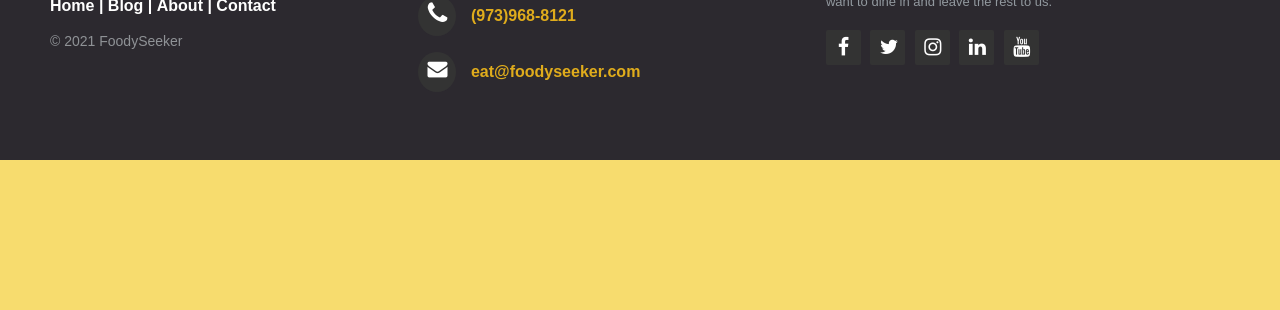
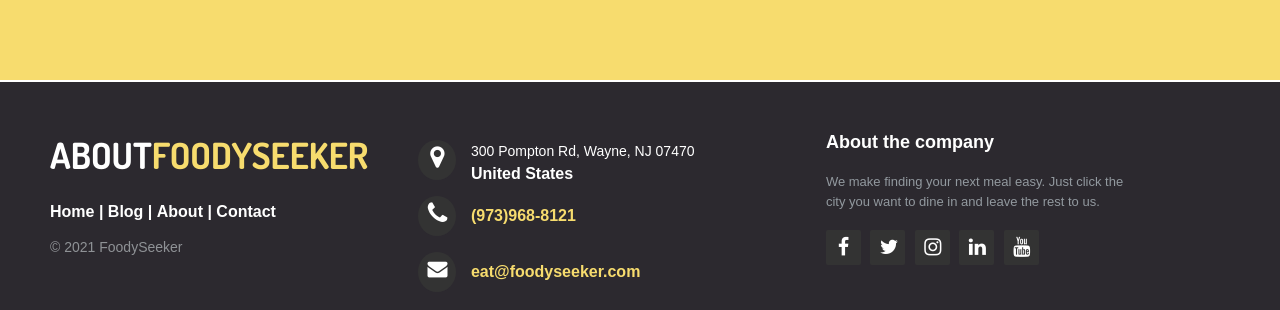
Before and after one commit to rkim74967/group-project, a PHP site: page / in a window 1280 px wide. Shown: the part 972-1282 px from the top of the page. Before the commit the page ends 1132 px from the top, so only its background shows below. Run offline with PHP 8.4, Linux system fonts and the light colour scheme; data that the repository does not hold is empty; some libraries are stand-ins or nearby versions.

Commit message:
Changes to aside box, map, footer, font, scroll bar, footer font color

```diff
--- a/data.php
+++ b/data.php
@@ -1,7 +1,7 @@
 <?php
 $servername = "Localhost";
 $username = "root";
-$password = "rlafbd12";
+$password = "";
 
 // Create connection
 $conn = new mysqli($servername, $username, $password,'nj_cities');
--- a/index.php
+++ b/index.php
@@ -7,7 +7,8 @@
     <title>FoodySeeker - Restaurant Search Engine</title>
     <link rel="stylesheet" href="style.css">
     <link rel="stylesheet" href="https://stackpath.bootstrapcdn.com/bootstrap/4.3.1/css/bootstrap.min.css" integrity="sha384-ggOyR0iXCbMQv3Xipma34MD+dH/1fQ784/j6cY/iJTQUOhcWr7x9JvoRxT2MZw1T" crossorigin="anonymous">
-    <link href="http://fonts.googleapis.com/css?family=Cookie" rel="stylesheet" type="text/css">
+    <link rel="preconnect" href="https://fonts.gstatic.com">
+    <link href="https://fonts.googleapis.com/css2?family=Dosis:wght@700;800&display=swap" rel="stylesheet">
     <link rel="stylesheet" href="https://cdnjs.cloudflare.com/ajax/libs/font-awesome/4.7.0/css/font-awesome.min.css">
 </head>
 <body>
@@ -86,7 +87,7 @@
         <footer class="footer-distributed">
 
 			<div class="footer-left">
-				<h3>About<span>FoodySeeker</span></h3>
+				<h3>ABOUT<span>FOODYSEEKER</span></h3>
 
 				<p class="footer-links">
 					<a href="#">Home</a>
@@ -120,7 +121,7 @@
 			<div class="footer-right">
 				<p class="footer-company-about">
 					<span>About the company</span>
-					We make finding your next meal easy. Just click the city you want to dine in and leave the rest to us. </p>
+					We make finding your next meal easy. Just click the <br>city you want to dine in and leave the rest to us. </p>
 				<div class="footer-icons">
 					<a href="https://www.facebook.com/"><i class="fa fa-facebook"></i></a>
 					<a href="https://www.twitter.com/"><i class="fa fa-twitter"></i></a>
--- a/style.css
+++ b/style.css
@@ -1,4 +1,4 @@
-@import url('http://fonts.googleapis.com/css?family=Open+Sans:400,700');
+@import url('https://fonts.googleapis.com/css2?family=Dosis:wght@700;800&display=swap');
 
 html, body{
     height:100%;
@@ -15,18 +15,15 @@ header{
     border: 2px solid white;
     height:100%;
     width:65%;
-    max-height:488.75px;
-    max-width:853.34px;
     margin-left: auto;
-	margin-right: auto;
+    margin-right: auto;
 }
 .container-fluid{
 	display: inline-flex;
 	justify-content: flex-start;
-	flex-wrap: wrap;
 	margin-top: 2em;
-	margin-bottom: 0em;
-	height: 75%;
+	margin-bottom: auto;
+	height: 100%;
 }
 h1
 {
@@ -44,6 +41,7 @@ div#searchBox, div#listTable {
     width: 100%;
     border-collapse: collapse;
 }
+
 div#commentBox
 {
     margin: 0.25em auto;
@@ -65,20 +63,29 @@ tr:nth-of-type(odd) {
     padding: 6px;
     border: 2px solid #f7dc6e;
   }
-
+  /* .table-custom{
+    display:block;
+    max-height: 390px !important;
+    overflow-y: scroll;
+} */
  aside{
-     max-height:488.75px;
      width: 30%;
      margin-left: auto;
      background-color: #ddbc60e8 ;
      border: 2px solid white;
      overflow: visible;
  }
-
+ aside #listTable
+ {
+     overflow-y: scroll;
+     max-height: 85%;
+ }
 
  footer
  {
 	bottom: 0;
+    position:static;
+
     border-top: 2px solid white;
 }
 
@@ -94,7 +101,7 @@ tr:nth-of-type(odd) {
     width: 100%;
     text-align: left;
     font: bold 16px sans-serif;
-    padding: 50px 50px 60px 50px;
+    padding: 50px 50px 10px 50px;
     margin-top: 80px;
 }
 
@@ -113,12 +120,12 @@ tr:nth-of-type(odd) {
 
 .footer-distributed h3{
     color:  #ffffff;
-    font: normal 36px 'Cookie', cursive;
+    font: normal 36px 'Dosis', cursive;
     margin: 0;
 }
 
 .footer-distributed h3 span{
-    color:  #e0ac1c;
+    color:  #f7dc6e;
 }
 
 /* Footer links */
@@ -183,7 +190,7 @@ tr:nth-of-type(odd) {
 }
 
 .footer-distributed .footer-center p a{
-    color:  #e0ac1c;
+    color:  #f7dc6e;
     text-decoration: none;;
 }
 
@@ -231,9 +238,8 @@ tr:nth-of-type(odd) {
 }
 
 /* Here is the code for Responsive Footer */
-/* You can remove below code if you don't want Footer to be responsive */
 
-@media (max-width: 800px) {
+@media (max-width: 1200px) {
 
     .footer-distributed .footer-left,
     .footer-distributed .footer-center,
@@ -277,30 +283,33 @@ tr:nth-of-type(odd) {
     background: #bb0000;
     color: white;
   }   */
-  .fa:hover {
-      opacity: 0.6;
-  }
-  a:link {
-    text-decoration: none;
-    color: white;
+
+/*SCROLL BAR DESIGN/*/
+
+body::-webkit-scrollbar {
+    width: 12px;               / width of the entire scrollbar /
   }
 
-  a:visited {
-    text-decoration: none;
-    color: teal;
+body::-webkit-scrollbar-track {
+    background: #f7dc6e;        / color of the tracking area /
   }
 
-  a:hover {
-    text-decoration: underline;
-    color: #e0ac1c;
+body::-webkit-scrollbar-thumb {
+    background-color: #2c292f;    / color of the scroll thumb /
+    border-radius: 20px;       / roundness of the scroll thumb /
+    border: 1px solid white;  / creates padding around scroll thumb /
   }
 
-  a:active {
-    text-decoration: underline;
-    color: thistle;
+aside #listTable::-webkit-scrollbar {
+    width: 12px;               / width of the entire scrollbar /
   }
-  .table-custom{
-      display:block;
-      max-height: 390px !important;
-      overflow-y: scroll;
+
+aside #listTable::-webkit-scrollbar-track {
+    background: #ddbc60e8;        / color of the tracking area /
   }
+
+aside #listTable::-webkit-scrollbar-thumb {
+    background-color: #2c292f;    / color of the scroll thumb /
+    border-radius: 20px;       / roundness of the scroll thumb /
+    border: 1px solid white;  / creates padding around scroll thumb */
+}
```
